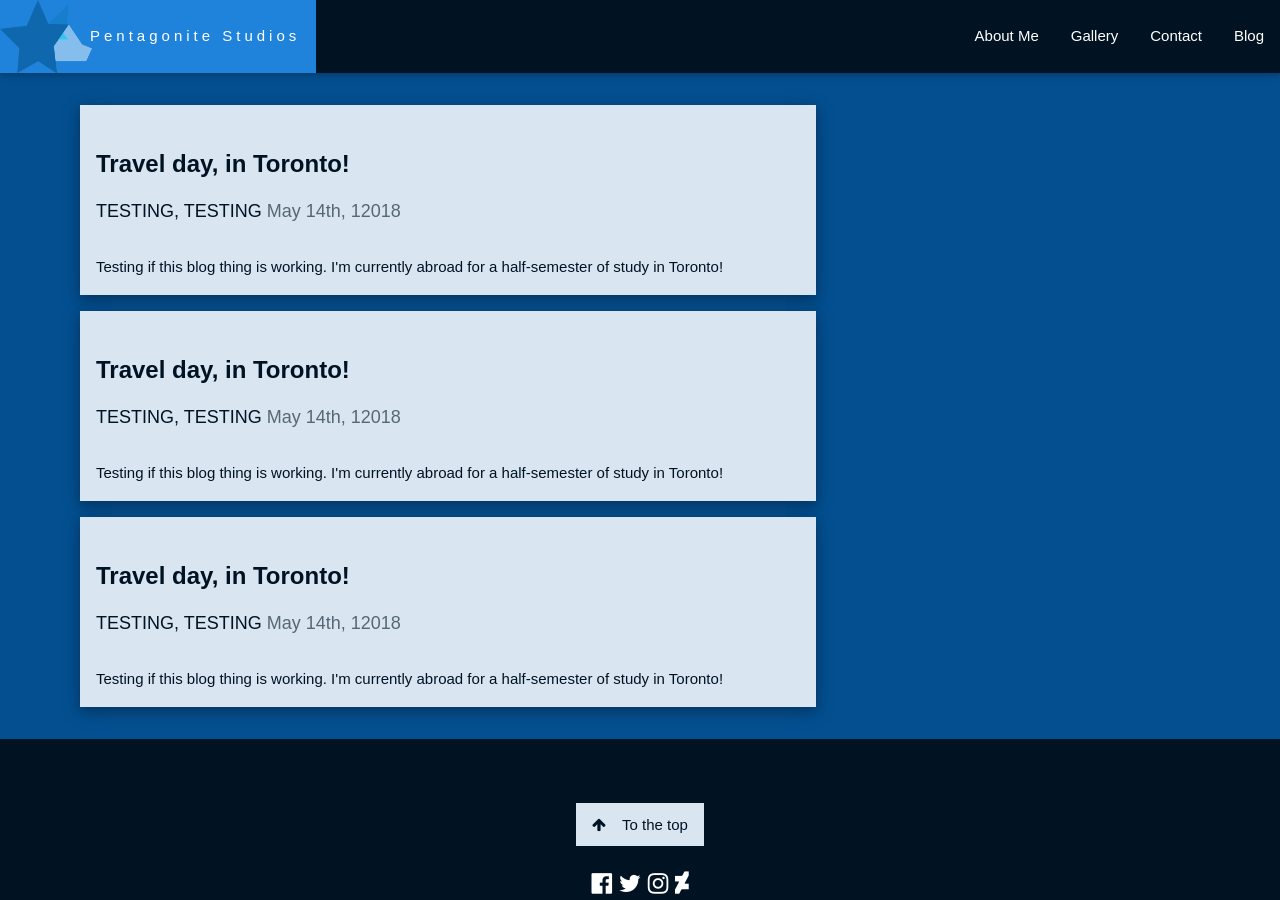
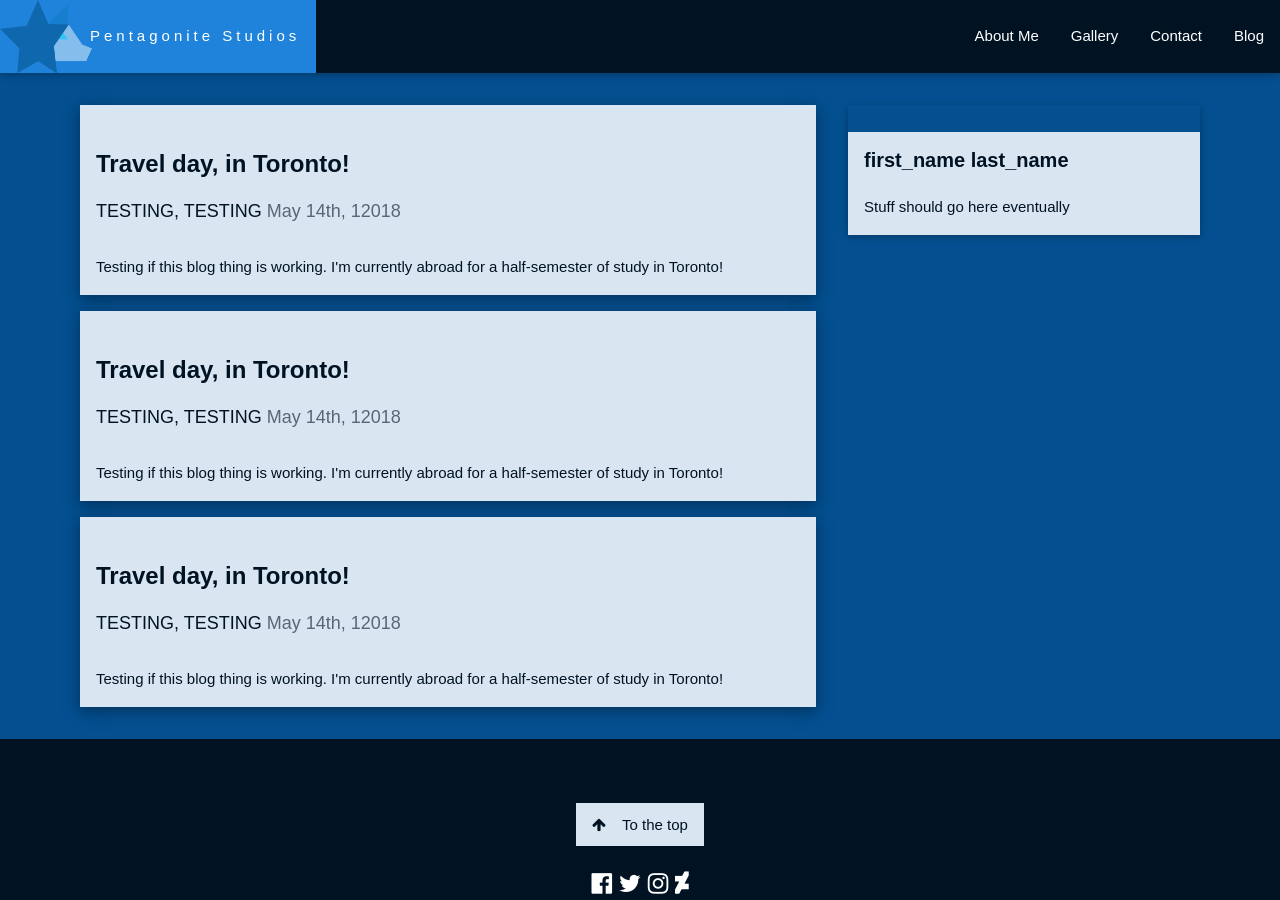
Before and after one commit to gemhunter178/gemhunter178.github.io, a Jekyll site: the page testinclude.html, which Jekyll copies as it is, in a window 1280 px wide and 900 px high. Built offline with Jekyll 4.4.1, drawn with Linux system fonts in a browser that asks for light colours; some web fonts are replaced.

Commit message:
Update testinclude.html

```diff
--- a/testinclude.html
+++ b/testinclude.html
@@ -58,7 +58,7 @@ body, html {
 			<div includehtml="/Blog/051412018.html"></div>
 		</div>
 		<div class="w3-third">
-
+			<div includehtml="/Blog/blogside.html"></div>
 		</div>
 	</div>
 
```
